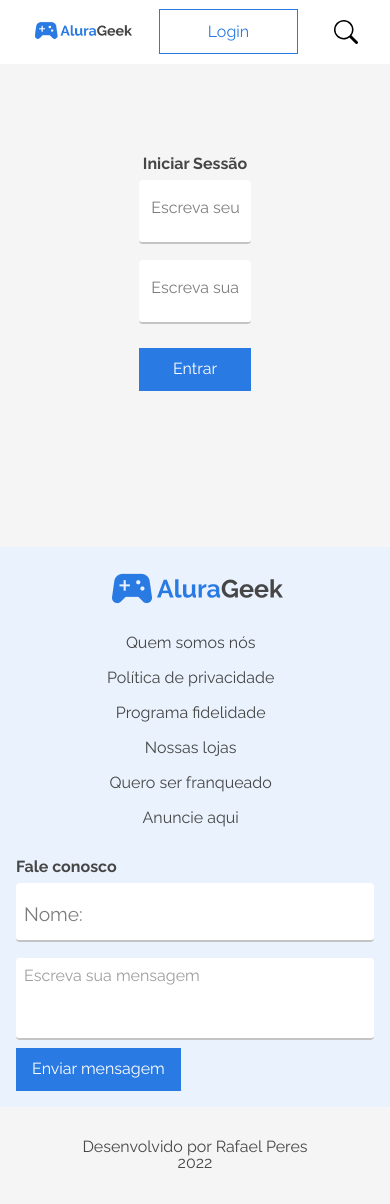
After one commit to Rafaeldasilvaperes/Segundo-Challenge-FrontEnd-OracleONE-Alura, a PHP site: page /views/home-login.html in a window 390 px wide. The commit adds this page. Run offline with PHP 8.4, Linux system fonts and the light colour scheme.

Commit message:
Término página principal, inicio página Home Login

```diff
--- /dev/null
+++ b/styles/home-login/login.css
@@ -0,0 +1,16 @@
+.login{
+  grid-area: login;
+  padding: 92px 35.7%;
+}
+.contatos__item_titulo_form--login{
+  text-align: center;
+}
+
+.input--login{
+  padding: 18px 12px 25px 12px;
+}
+.input--login::placeholder{
+  visibility: visible;
+  color: var(--color-default);
+  opacity: 0.7;
+}
--- /dev/null
+++ b/styles/home-login/styles.css
@@ -0,0 +1,8 @@
+.conteudo{
+  grid-area: conteudo;
+  display: grid;
+  gap: 64px;
+  grid-template-areas:
+  "login"
+  "contatos";
+}
--- a/styles/contato.css
+++ b/styles/index/contato.css
@@ -39,6 +39,7 @@
 }
 .contatos__item:last-child{
   flex-grow: 1;
+  max-width: 570px;
 }
 
 .contatos__item_titulo_form{
@@ -50,7 +51,6 @@
 
 .contatos__item_input_container{
   position: relative;
-  margin-bottom: 1rem;
   display: flex;
   flex-direction: column;
   justify-content: flex-end;
@@ -80,7 +80,7 @@
   border: transparent;
   border-radius: 4px;
   border-bottom: 2px solid rgb(196, 196, 196);
-  margin-bottom: 10px;
+  margin-bottom: 16px;
 }
 .input::placeholder {
   visibility: hidden;
@@ -142,28 +142,60 @@
 }
 
 
-@media only screen and (max-width: 1200px){
+@media only screen and (max-width: 992px){
+  .contatos__container{
+    gap: 94px;
+    flex-wrap: wrap;
 
-}
-
-@media only screen and (max-width: 768px){
+  }
+  .contatos{
+    padding: 32px var(--padding-default);
+  }
   .contatos__container{
-    gap: 0;
-    flex-wrap: wrap;
+    position: relative;
+  }
+  .contatos__item:nth-child(2){
+    position: absolute;
+    flex: none;
+    top: 25%;
+  }
+  .contatos__item:nth-child(3){
+    padding-bottom: 46px;
   }
 }
 @media only screen and (max-width: 600px){
   .contatos__container{
-    gap: 0;
+    gap: 16px;
     flex-direction: column;
     align-items: stretch;
     justify-content: space-around;
   }
-  .contatos__item fieldset{
+  .contatos{
+    padding: 16px var(--padding-default);
+  }
+  .contatos__container{
+    position: inherit;
+  }
+  .contatos__item:nth-child(1){
+    text-align: center;
+  }
+  .contatos__item:nth-child(2){
+    position: inherit;
+    text-align: center;
 
   }
+  .contatos__item:nth-child(3){
+    padding-bottom: 0;
+    padding-top: 16px;
+  }
+  .contatos__item_ul_li:not(:last-child){
+    margin-bottom: 16px;
+  }
+  .contatos__item_titulo_form{
+    margin-bottom: 8px;
+  }
+  .submit__btn{
+    margin-top: 8px;
+    padding: 12px 16px;
+  }
 }
-@media only screen and (max-width: 360px){
-
-
-}
--- /dev/null
+++ b/views/home-login.html
@@ -0,0 +1,127 @@
+<!DOCTYPE html>
+<html lang="pt-br">
+<head>
+  <meta charset="UTF-8">
+  <meta http-equiv="X-UA-Compatible" content="IE=edge">
+  <meta name="viewport" content="width=device-width, initial-scale=1.0">
+  <title>Home - Login</title>
+  <!--CSS REUTILIZADO-->
+  <link href="../styles/index/reset.css" rel="stylesheet">
+  <link href="../styles/index/normalize.css" rel="stylesheet">
+  <link href="../styles/index/variaveis.css" rel="stylesheet">
+  <link href="../styles/index/cabecalho.css" rel="stylesheet">
+  <link href="../styles/index/contato.css" rel="stylesheet">
+  <!--CSS RODAPE-->
+  <link href="../styles/index/rodape.css" rel="stylesheet">
+  <!--CSS BASE-->
+  <link href="../styles/index/styles.css" rel="stylesheet">
+  <!--CSS HOME LOGIN BASE-->
+  <link href="../styles/home-login/styles.css" rel="stylesheet">
+
+  <!--CSS HOME LOGIN-->
+  <link href="../styles/home-login/login.css" rel="stylesheet">
+
+  <!--VARIAVEIS RESPONSIVO-->
+  <link href="../styles/variaveis-responsivo/variaveis-responsivo.css" rel="stylesheet">
+
+  <!--ARROW ICONE FROM BOOTSTRAP ICONS-->
+  <link href="https://cdn.jsdelivr.net/npm/bootstrap-icons@1.8.3/font/bootstrap-icons.css" rel="stylesheet">
+  <!--ICONE DA PÁGINA-->
+  <link rel="icon" href="/img/controller-svg.svg?" type="image/icon type">
+  <!--FONT Raleway Principal-->
+  <link rel="preconnect" href="https://fonts.googleapis.com">
+  <link rel="preconnect" href="https://fonts.gstatic.com" crossorigin>
+  <link href="https://fonts.googleapis.com/css2?family=Raleway:wght@400;500;700&display=swap" rel="stylesheet">
+</head>
+<body class="app">
+  <!--CABEÇALHO HEADER-->
+  <header class="cabecalho">
+    <ul class="cabecalho__container">
+      <li class="cabecalho__container_items">
+        <a href="/">
+          <img src="../img/alura_geek_logo.png" alt="Imagem de um controle de video game seguido do texto Alura Geek" class="cabecalho__logo">
+        </a>
+      </li>
+      <li class="cabecalho__container_items">
+        <input placeholder="O que deseja encontrar?" type="text" class="cabecalho__search_bar">
+      </li>
+      <li class="cabecalho__container_items">
+        <a href="home-login.html" class="cabecalho__btn_login">Login</a>
+      </li>
+    </ul>
+  </header>
+  <!--FIM CABECALHO HEADER-->
+
+  <!--MAIN CONTEÚDO-->
+  <main class="conteudo">
+    <!--LOGIN FORM-->
+    <section class="login">
+      <div class="contatos__item contatos__item--login">
+        <h2 class="contatos__item_titulo_form contatos__item_titulo_form--login">Iniciar Sessão</h2>
+        <form action="">
+          <fieldset>
+
+            <input class="input input--login" name="email" id="email" type="text" placeholder="Escreva seu email" required>
+
+            <input class="input input--login" name="senha" id="senha" type="password" placeholder="Escreva sua senha" required>
+
+            <input class="submit__btn" type="submit" value="Entrar">
+          </fieldset>
+        </form>
+      </div>
+    </section>
+    <!--FIM LOGIN FORM-->
+
+
+
+    <!--CONTATO CONTACT-->
+    <section class="contatos">
+      <ul class="contatos__container">
+
+        <li class="contatos__item">
+          <a href="#">
+            <img src="../img/alura_geek_logo.png" alt="Imagem de um controle de video game seguido do texto Alura Geek" class="contatos__imagem">
+          </a>
+        </li>
+
+        <li class="contatos__item">
+          <ul class="contatos__item_ul">
+            <li class="contatos__item_ul_li"><a href="#">Quem somos nós</a></li>
+            <li class="contatos__item_ul_li"><a href="#">Política de privacidade</a></li>
+            <li class="contatos__item_ul_li"><a href="#">Programa fidelidade</a></li>
+            <li class="contatos__item_ul_li"><a href="#">Nossas lojas</a></li>
+            <li class="contatos__item_ul_li"><a href="#">Quero ser franqueado</a></li>
+            <li class="contatos__item_ul_li"><a href="#">Anuncie aqui</a></li>
+          </ul>
+        </li>
+
+        <li class="contatos__item">
+          <h2 class="contatos__item_titulo_form">Fale conosco</h2>
+          <form action="">
+            <fieldset>
+
+              <div class="contatos__item_input_container">
+                <input class="input" name="nome" id="nome" type="text" placeholder="Nome" required>
+                <label class="input-label" for="nome">Nome: </label>
+              </div>
+
+              <label for=""></label>
+              <textarea class="textarea" name="" id="" placeholder="Escreva sua mensagem" rows="10" required></textarea>
+              <div>
+                <input class="submit__btn" type="submit" value="Enviar mensagem">
+              </div>
+            </fieldset>
+          </form>
+        </li>
+      </ul>
+    </section>
+    <!--FIM CONTATO CONTACT-->
+
+  </main>
+  <!--RODAPÉ FOOTER-->
+  <footer class="rodape">
+    Desenvolvido por Rafael Peres <br>2022
+  </footer>
+  <!--FIM RODAPÉ FOOTER-->
+</body>
+</html>
```
Also changed, not shown: index.html (+18 -16 lines), styles/index/cabecalho.css (renamed from styles/cabecalho.css), styles/index/hero.css (renamed from styles/hero.css), styles/index/normalize.css (renamed from styles/normalize.css), styles/index/produtos.css (renamed from styles/produtos.css), styles/index/reset.css (renamed from styles/reset.css), styles/index/rodape.css (renamed from styles/rodape.css), styles/index/styles.css (renamed from styles/styles.css), styles/index/variaveis.css (renamed from styles/variaveis.css).
